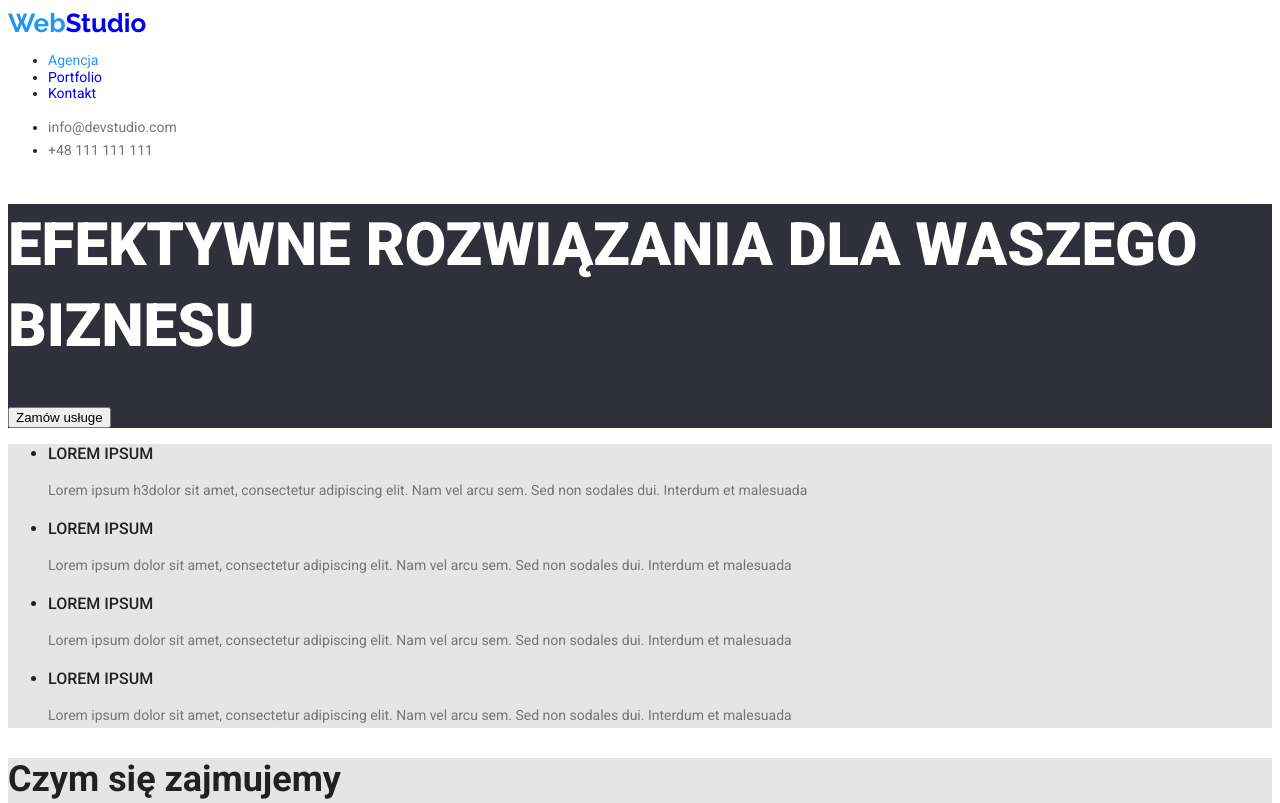
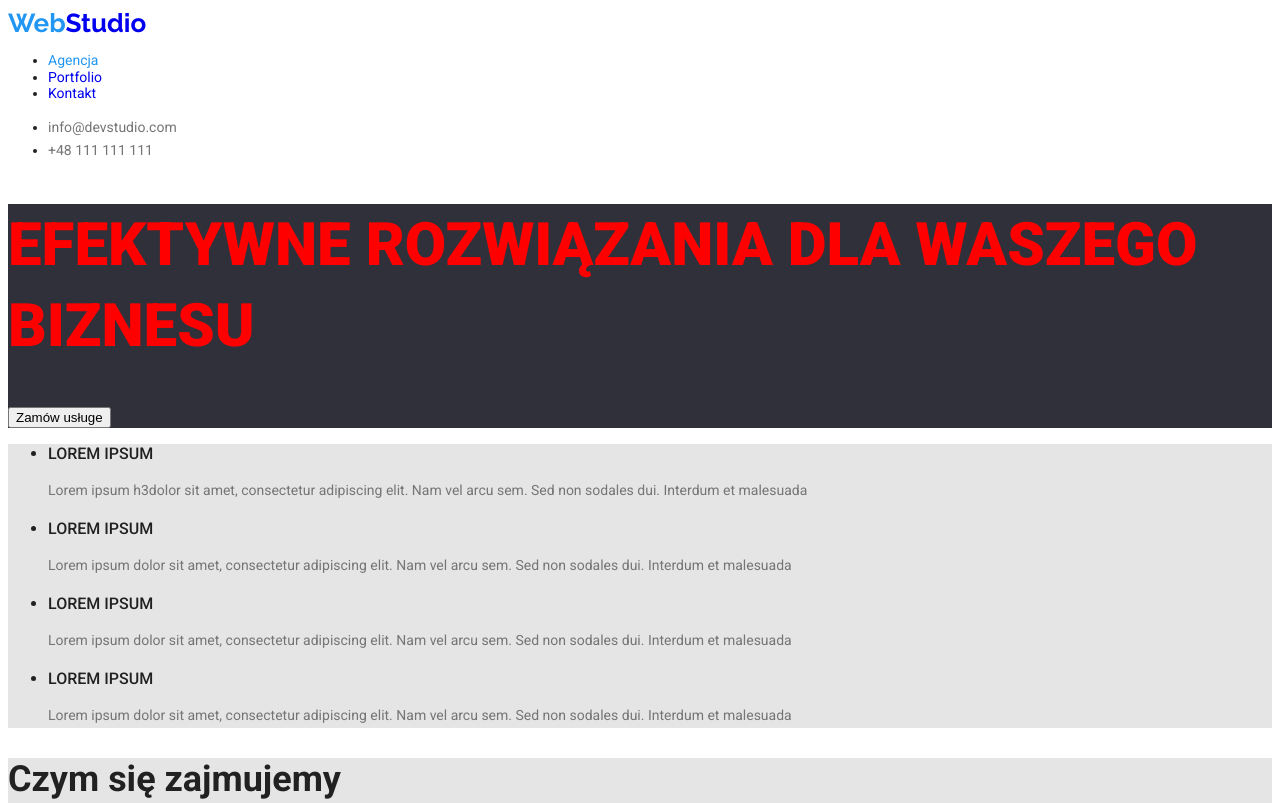
Before and after one commit to pchomiak/goit-markup-hw-02, a plain HTML site: page index.html in a window 1280 px wide. Shown: the top 803 px of the page. Drawn offline with Linux system fonts and the light colour scheme.

Commit message:
kolor h1

```diff
--- a/styles.css
+++ b/styles.css
@@ -11,7 +11,7 @@ line-height: 1.17;}
 h1 {font-size: 60px;
 font-weight: 900;
 line-height: 1.36;
-color: #FFFFFF;}
+color: #ff0000;}
 section>h2 {font-size: 36px;
 font-weight: bold;
 line-height: 1.17;}
```
